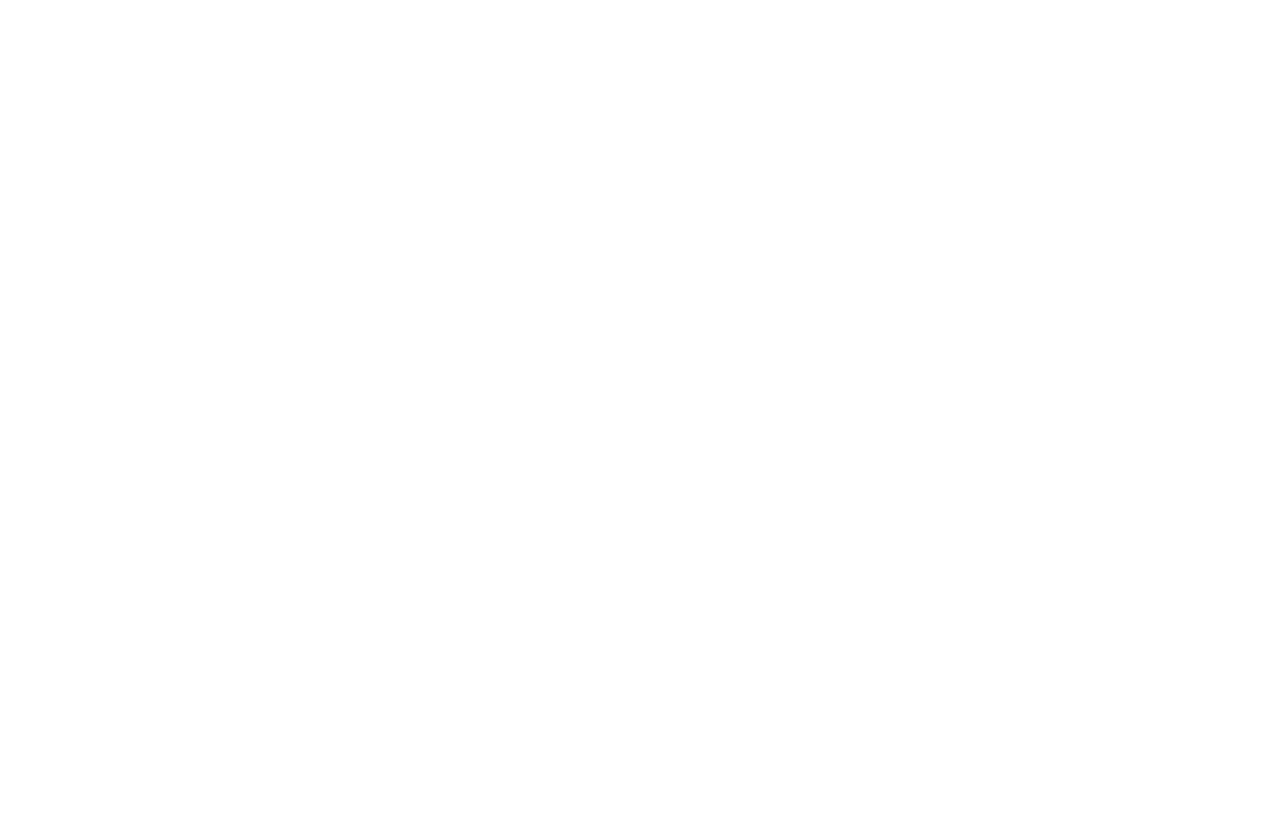
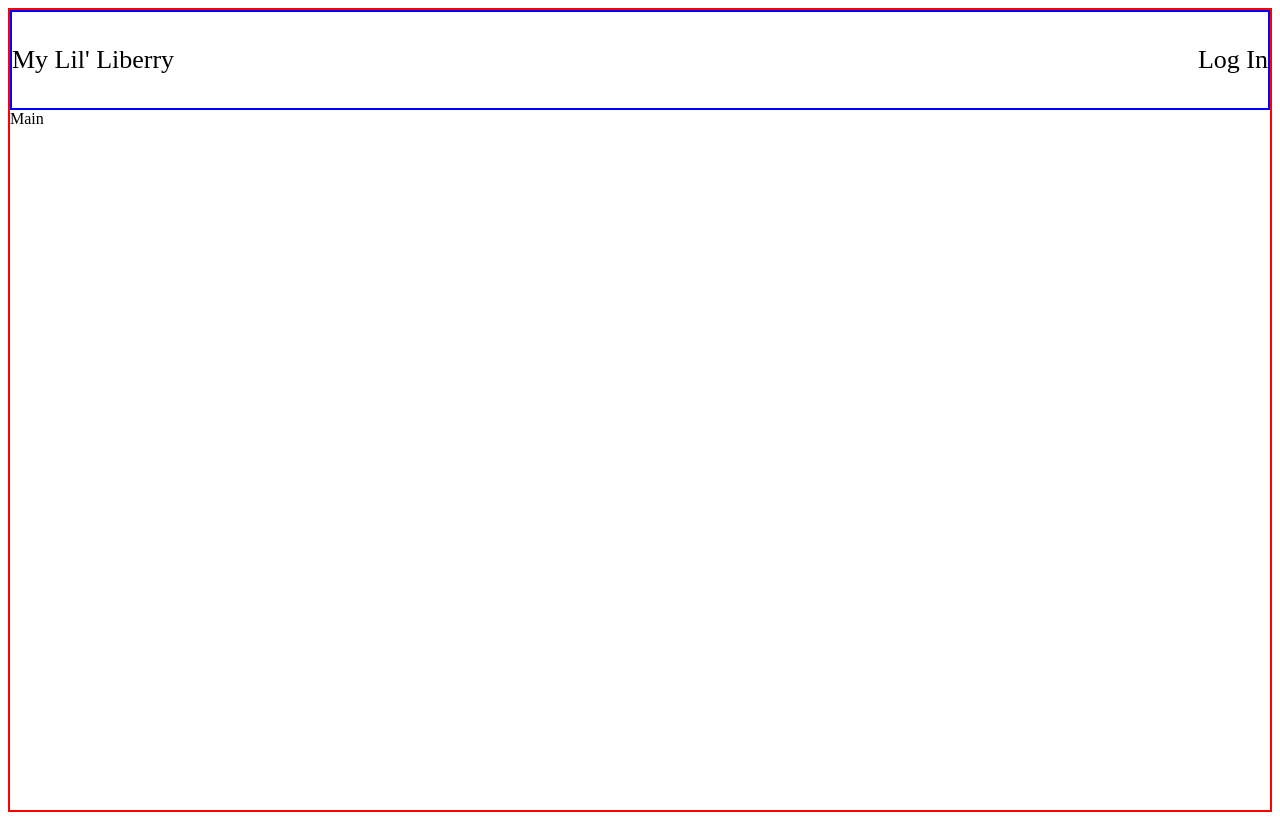
Before and after one commit to technexx/Personal-Library, a plain HTML site: page index.html in a window 1280 px wide. Drawn offline with Linux system fonts and the light colour scheme.

Commit message:
base layout + js added for book population

```diff
--- a/index.html
+++ b/index.html
@@ -8,6 +8,14 @@
     <script src="script.js" defer></script>
 </head>
 <body>
-
+    <div class="container">
+        <div class="heading">
+            <div class="title">My Lil' Liberry</div>
+            <div class="log-in">Log In</div>
+        </div>
+        <div class="main">
+            Main
+        </div>
+    </div>
 </body>
 </html>
--- a/style.css
+++ b/style.css
@@ -0,0 +1,15 @@
+.container {
+    display: grid;
+    height: 100vh;
+    grid-template-rows: 100px;
+    border: 2px solid red;
+}
+
+.heading {
+    display: flex;
+    justify-content: space-between;
+    align-items: center;
+    font-size: 26px;
+    border: 2px solid blue;
+
+}
```
